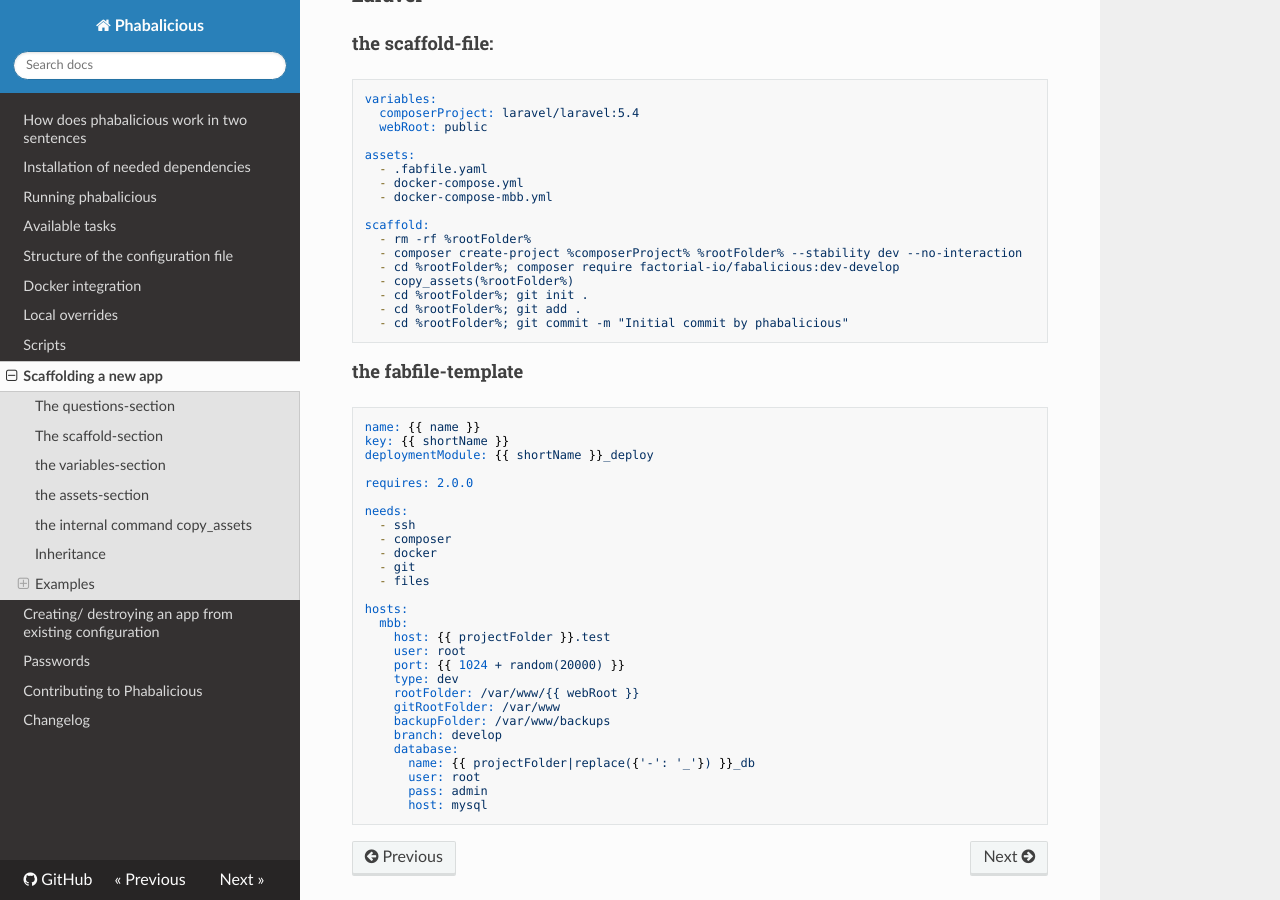
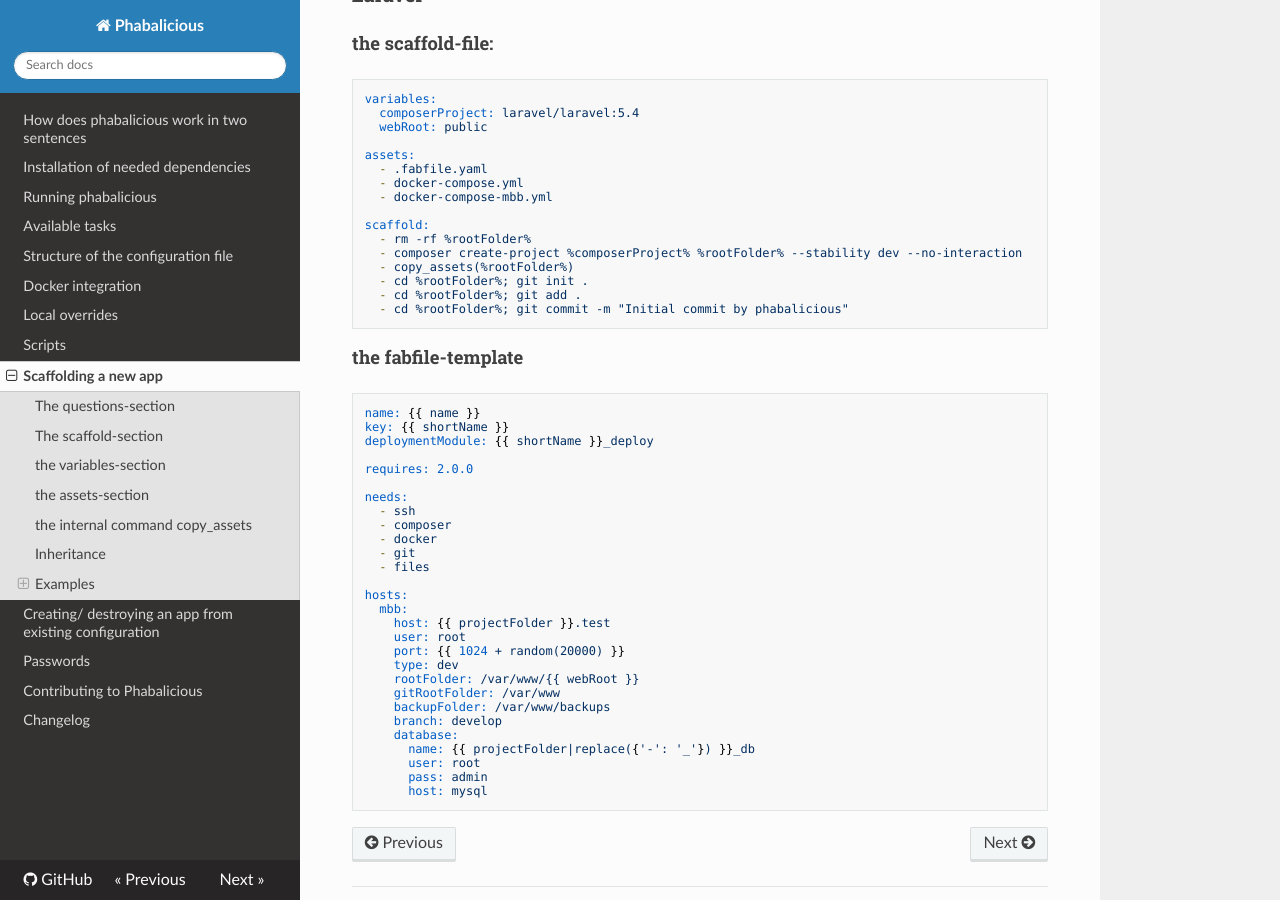
Before and after one commit to factorial-io/phabalicious, an MkDocs documentation site: the page built from docs/docs/app-scaffold.md, in a window 1280 px wide and 900 px high, scrolled down 3760 px. Built offline with MkDocs 1.6.1, drawn with Linux system fonts in a browser that asks for light colours; nearby versions of some CDN libraries; comment, search, counter and statistics services are not loaded.

Commit message:
Update app-scaffold.md

```diff
--- a/docs/docs/app-scaffold.md
+++ b/docs/docs/app-scaffold.md
@@ -185,7 +185,6 @@ assets:
 scaffold:
   - rm -rf %rootFolder%
   - composer create-project %composerProject% %rootFolder% --stability dev --no-interaction
-  - cd %rootFolder%; composer require factorial-io/fabalicious:dev-develop
   - copy_assets(%rootFolder%)
   - cd %rootFolder%; git init .
   - cd %rootFolder%; git add .
```
